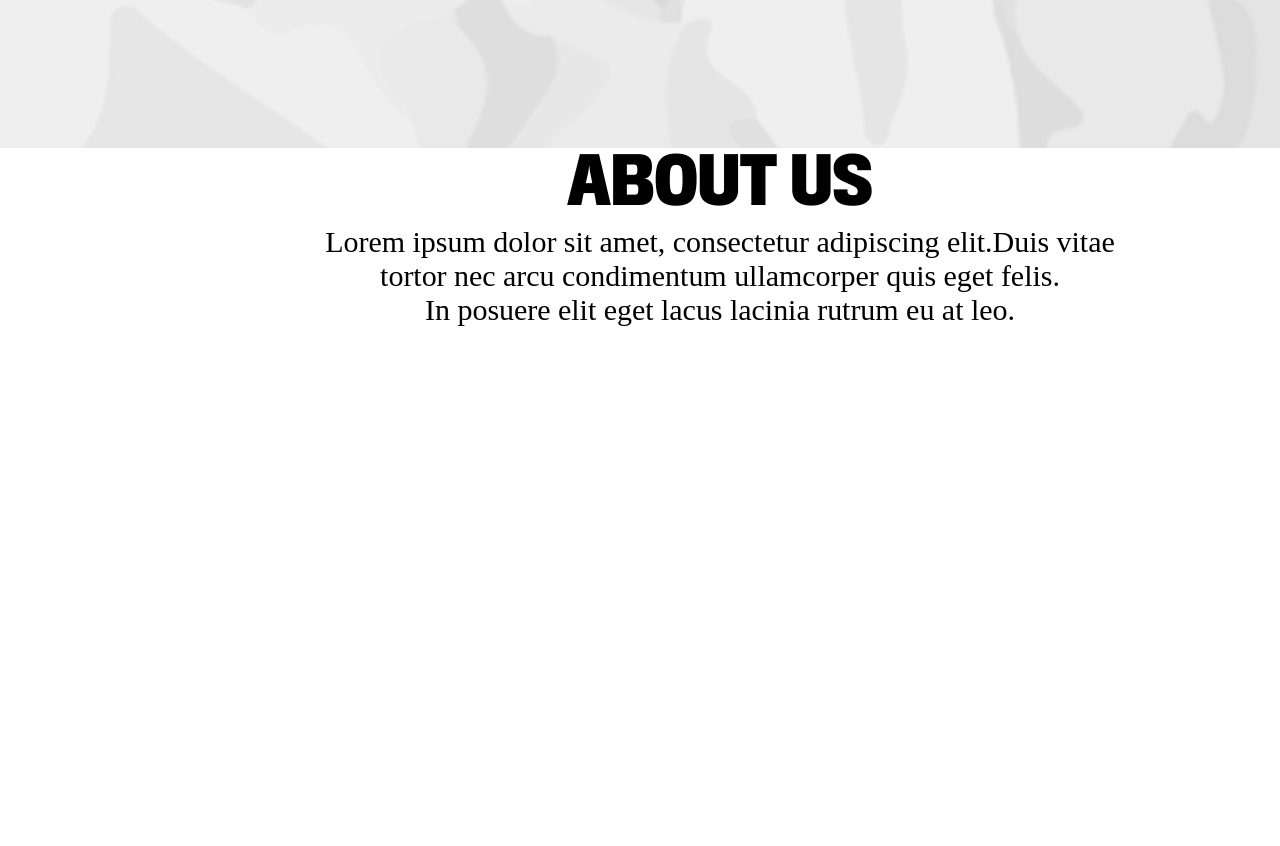
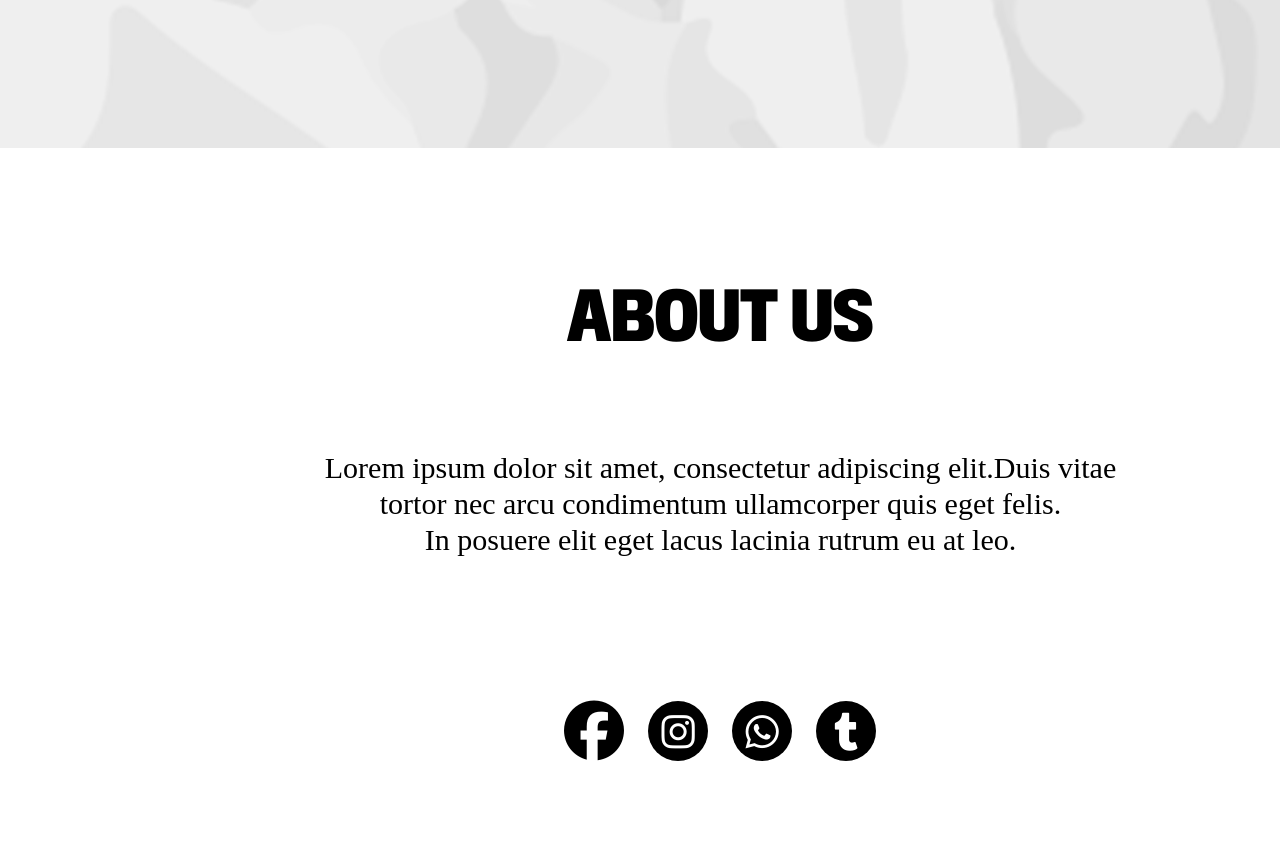
Before and after one commit to maksimustsinovich/pixelperfect, a plain HTML site: page index.html in a window 1280 px wide. Shown: the part 5445-6291 px from the top of the page. Drawn offline with Linux system fonts and the light colour scheme; a web font is replaced by a local one.

Commit message:
done footer

```diff
--- a/index.css
+++ b/index.css
@@ -125,10 +125,21 @@ main div.about-us {
     margin: 0;
 }
 
-footer > div.about-us {
-    background: white;
+footer > div {
     height: 820px;
 }
+
+.about-us-footer {
+    background: white;
+
+    display: flex;
+    flex-direction: column;
+    justify-content: center;
+    align-items: center;
+    gap: 73px;
+    height: 84.8%;
+}
+
 
 .the-mountains-are-waiting-for-you-wrapper {
     width: 1288px;
@@ -484,3 +495,61 @@ li > a {
 .choose-your-tour {
     /*height: 1947px;*/
 }
+
+.icons-wrapper-footer {
+    display: flex;
+    justify-content: center;
+    align-items: center;
+    gap: 24px;
+
+
+}
+
+.icons-wrapper-footer i {
+    display: flex;
+    justify-content: center;
+    align-items: center;
+
+    width: 60px;
+    height: 60px;
+    border-radius: 100px;
+    font-size: 38px;
+
+    background-color: black;
+}
+
+
+.icons-wrapper-footer .fb {
+    font-size: 60px;
+
+    background-color: #fff;
+}
+
+
+.icons-wrapper-footer a {
+    text-decoration: none;
+
+}
+
+
+footer{
+    background-color: #FFF;
+}
+
+
+footer h2 {
+    font-weight: 700;
+    font-family: TitlingGothicFB, serif;
+    font-size: 65px;
+    letter-spacing: -0.5px;
+}
+
+footer p {
+    text-align: center;
+    padding-bottom: 40px;
+    padding-top: 5px;
+    line-height: 36px;
+    padding-left: 1px;
+
+    margin-top: -43px;
+}
--- a/index.html
+++ b/index.html
@@ -172,13 +172,21 @@
     </article>
 </main>
 <footer>
-    <div class="about-us" id="contact">
+    <div>
+        <div class="about-us-footer" id="contact">
             <h2>ABOUT US</h2>
             <p>
                 Lorem ipsum dolor sit amet, consectetur adipiscing elit.Duis vitae<br>
                 tortor nec arcu condimentum ullamcorper quis eget felis.<br>
                 In posuere elit eget lacus lacinia rutrum eu at leo.
             </p>
+            <div class="icons-wrapper-footer">
+                <a href="#"><i class="fa-brands fa-facebook fa-2xl fb" style="color: #000;"></i></a>
+                <a href="#"><i class="fa-brands fa-instagram fa-xl" style="color: #FFF;"></i></a>
+                <a href="#"><i class="fa-brands fa-whatsapp fa-xl" style="color: #FFF;"></i></a>
+                <a href="#"><i class="fa-brands fa-tumblr fa-xl" style="color: #ffffff;"></i></a>
+            </div>
+        </div>
     </div>
 </footer>
 </body>
```
Lines whose indentation alone changed are shown as unchanged.
